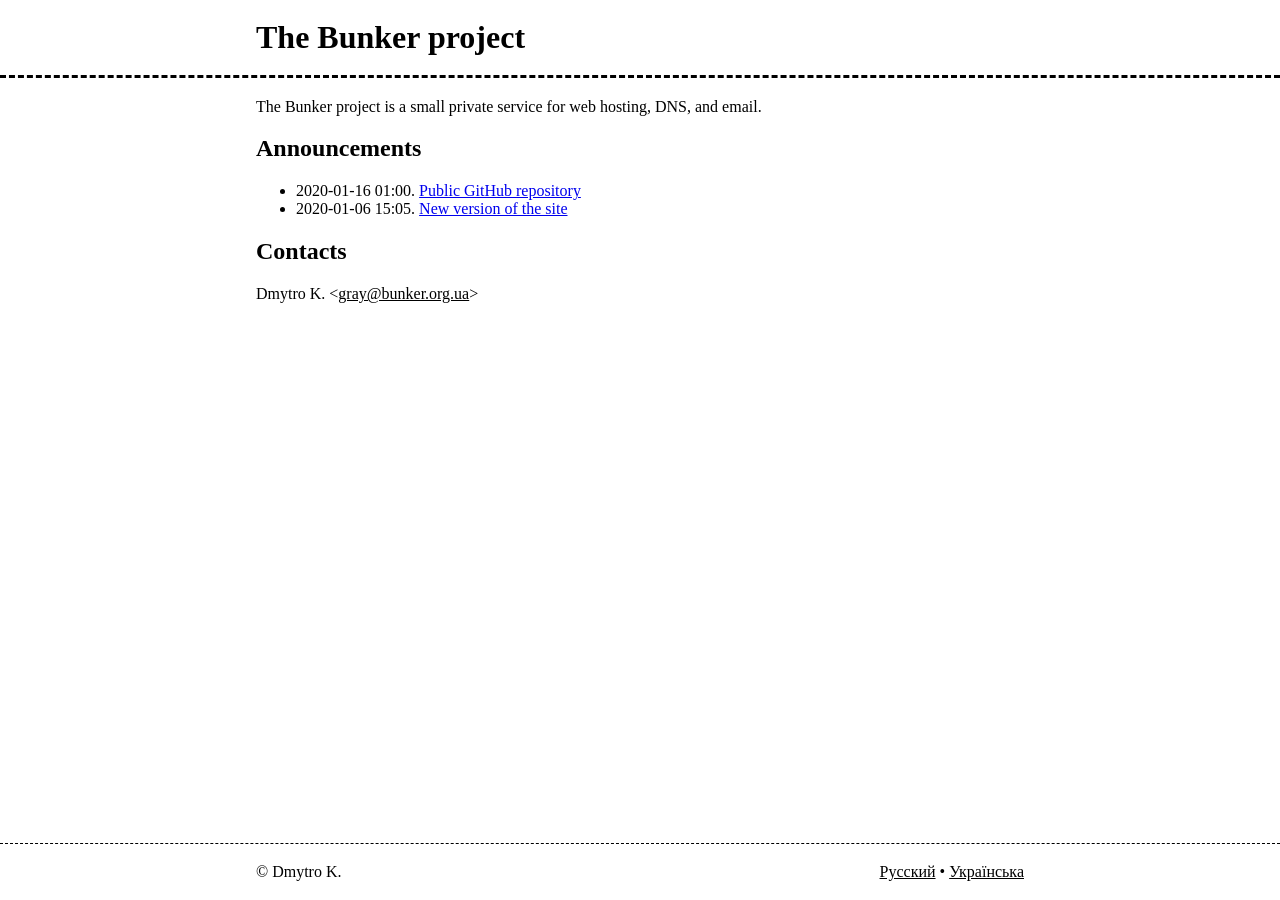
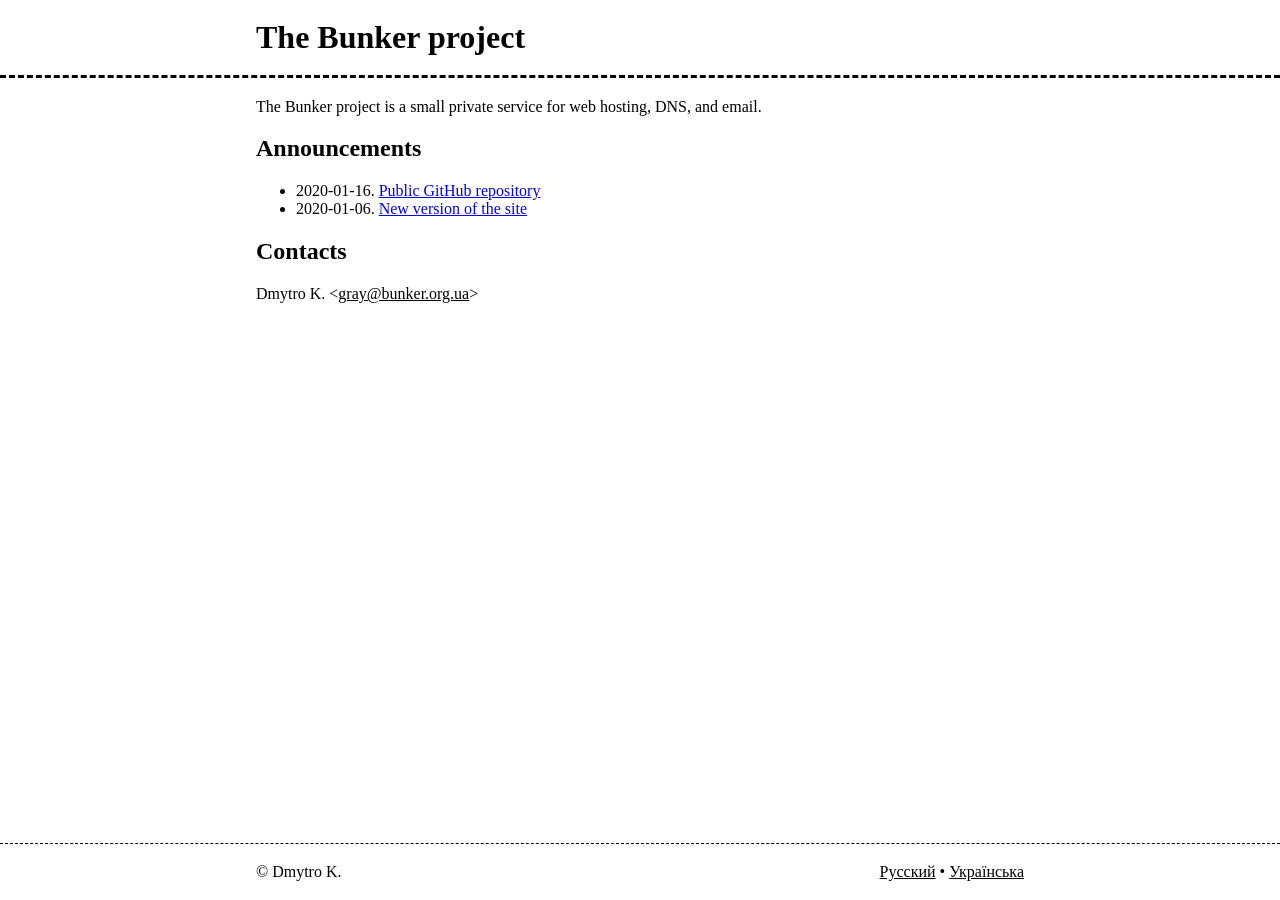
Before and after one commit to sskylar/bunker.org.ua, a Jekyll site: the page built from index.md, in a window 1280 px wide. Built offline with Jekyll 4.4.1, drawn with Linux system fonts in a browser that asks for light colours.

Commit message:
More elegant list

```diff
--- a/_includes/latest-news.html
+++ b/_includes/latest-news.html
@@ -2,7 +2,7 @@
       assign _list = site.posts | where: 'lang', page.lang
 %}{%  for _item in _list %}
   <li>
-    <span>{{ _item.date | date: '%Y-%m-%d %H:%M' }}</span>.
+    <span>{{ _item.date | date: '%Y-%m-%d' }}</span>.
     <a href="{{ _root_prefix }}{{ _item.url }}">{{ _item.title }}</a>
   </li>{%
       endfor %}
```
